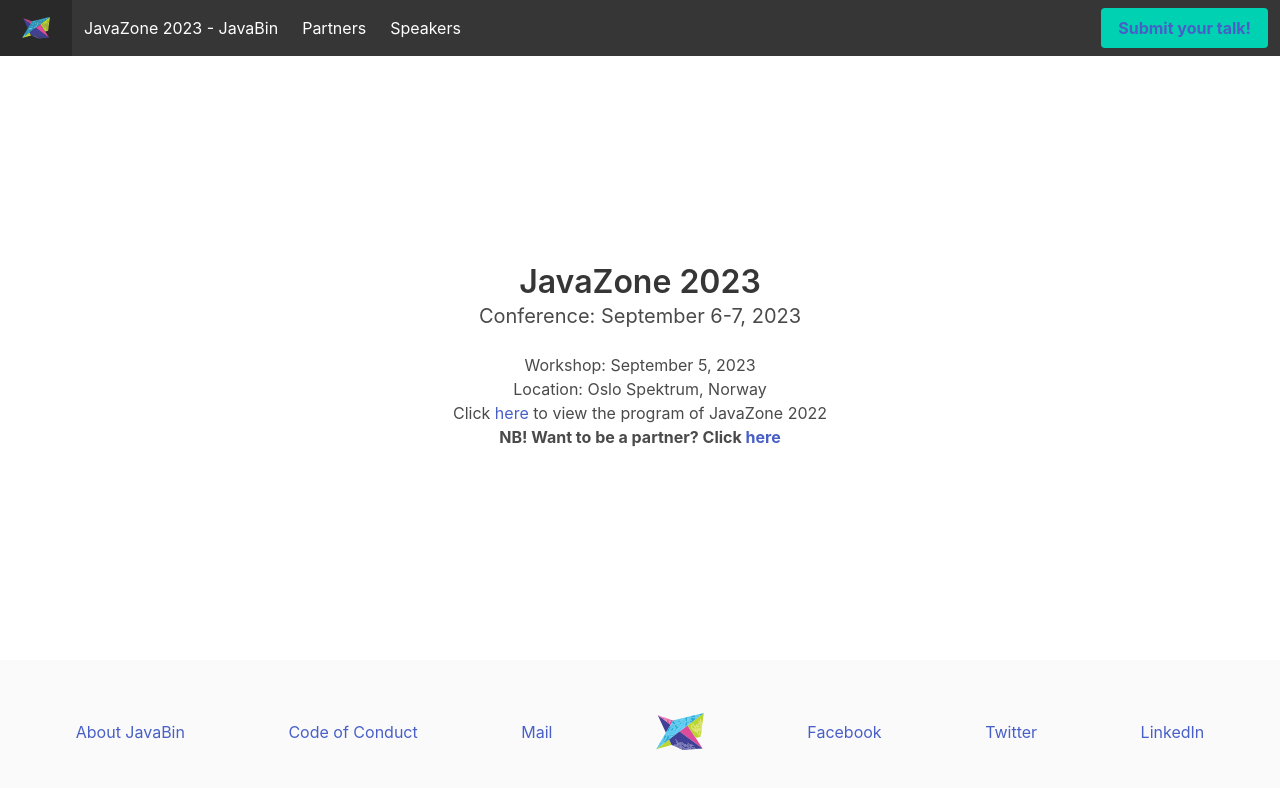
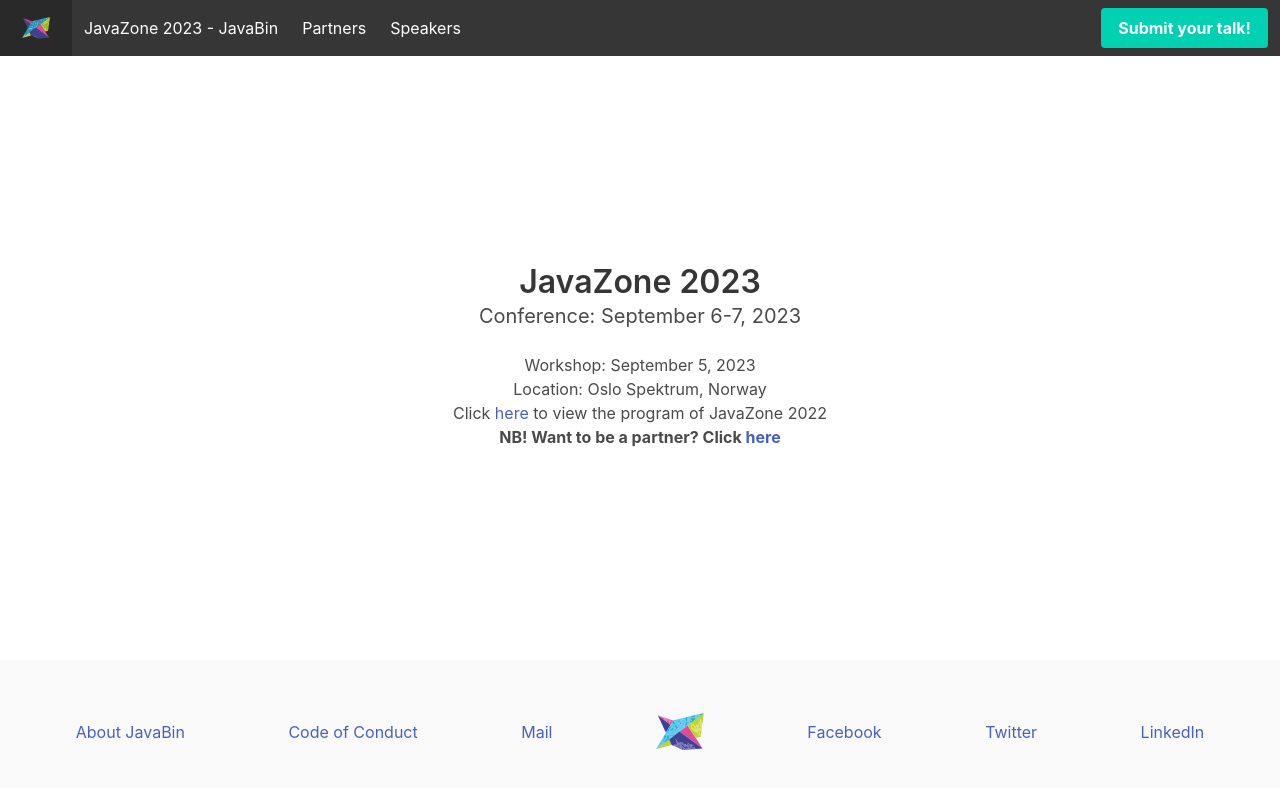
Before and after one commit to javaBin/2023.javazone.no, a Next.js app: page / in a window 1280 px wide. Shown: the top 788 px of the page. Built offline with nearby package versions, Linux system fonts and the light colour scheme.

Commit message:
Updated mobile menu

```diff
--- a/app/header.tsx
+++ b/app/header.tsx
@@ -1,8 +1,14 @@
+'use client';
+
+import { useState } from 'react';
+
 import Link from 'next/link'
-
 import Image from "next/image";
 
 export function Header() {
+
+  const [burger, setBurger] = useState(false);
+
   return (
   <nav className="navbar is-dark is-fixed-top" role="navigation" aria-label="main navigation">
     <div className="navbar-brand">
@@ -10,7 +16,10 @@ export function Header() {
         <Image src="/logo-sharp.svg" height={48} width={48}  alt="logo"/>
       </a>
 
-      <a role="button" className="navbar-burger" aria-label="menu" aria-expanded="false"
+      <a role="button"
+         onClick={() => setBurger(!burger)}
+         className={burger ? "navbar-burger is-active" : "navbar-burger"}
+         aria-label="menu" aria-expanded="false"
          data-target="navbarBasicExample">
         <span aria-hidden="true"></span>
         <span aria-hidden="true"></span>
@@ -18,7 +27,7 @@ export function Header() {
       </a>
     </div>
 
-    <div id="navbarBasicExample" className="navbar-menu">
+    <div id="navbarBasicExample" className={burger ? "navbar-menu is-active" : "navbar-menu"}>
       <div className="navbar-start">
         <Link className="navbar-item" href="/">JavaZone 2023 - JavaBin</Link>
 
@@ -30,11 +39,9 @@ export function Header() {
       <div className="navbar-end">
         <div className="navbar-item">
           <div className="buttons">
-            <a className="button is-primary">
-              <strong>
-                <Link href="/speakers">Submit your talk!</Link>
-              </strong>
-            </a>
+            <strong>
+              <Link className="button is-primary" href="/speakers">Submit your talk!</Link>
+            </strong>
           </div>
         </div>
       </div>
```
